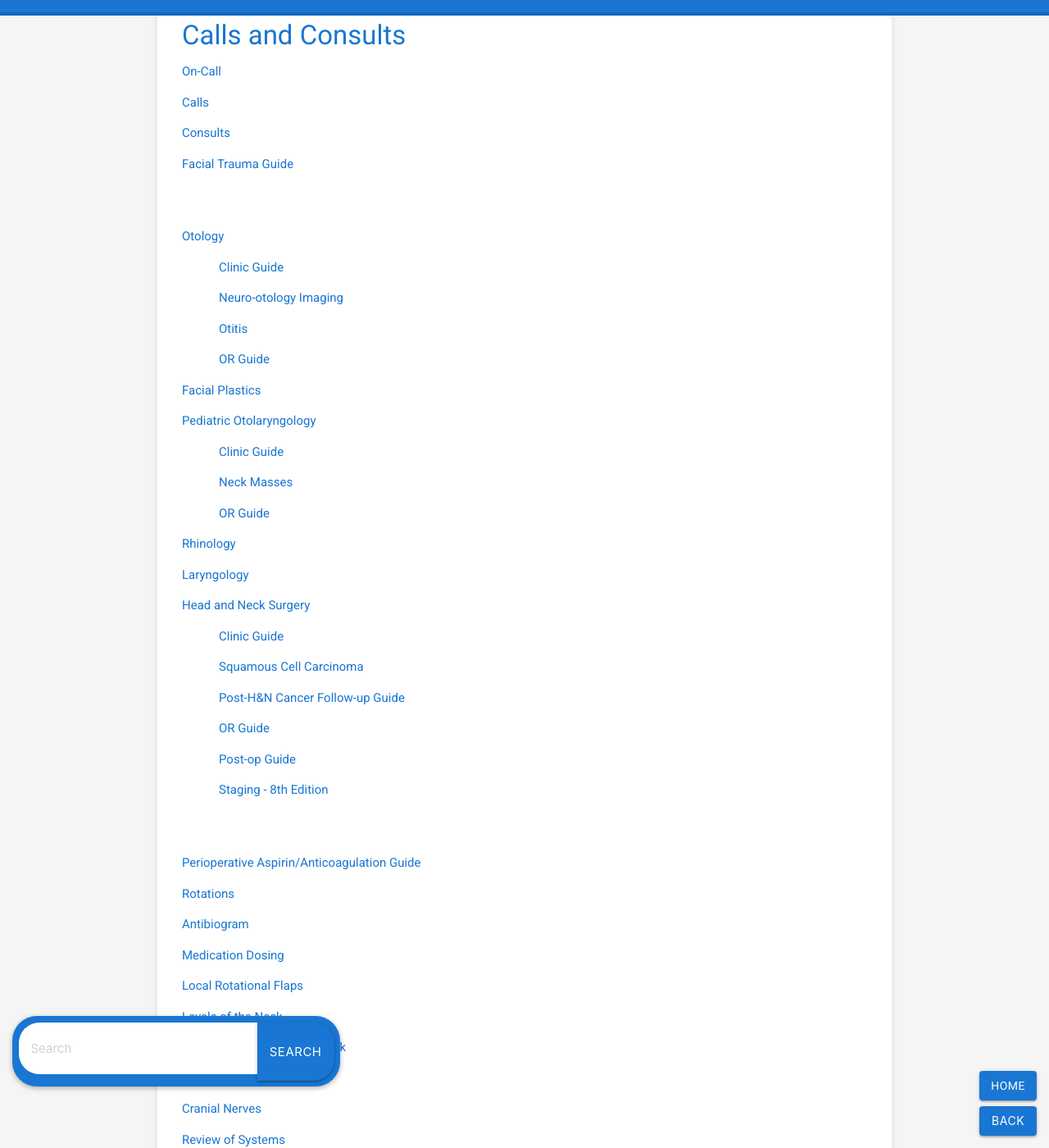
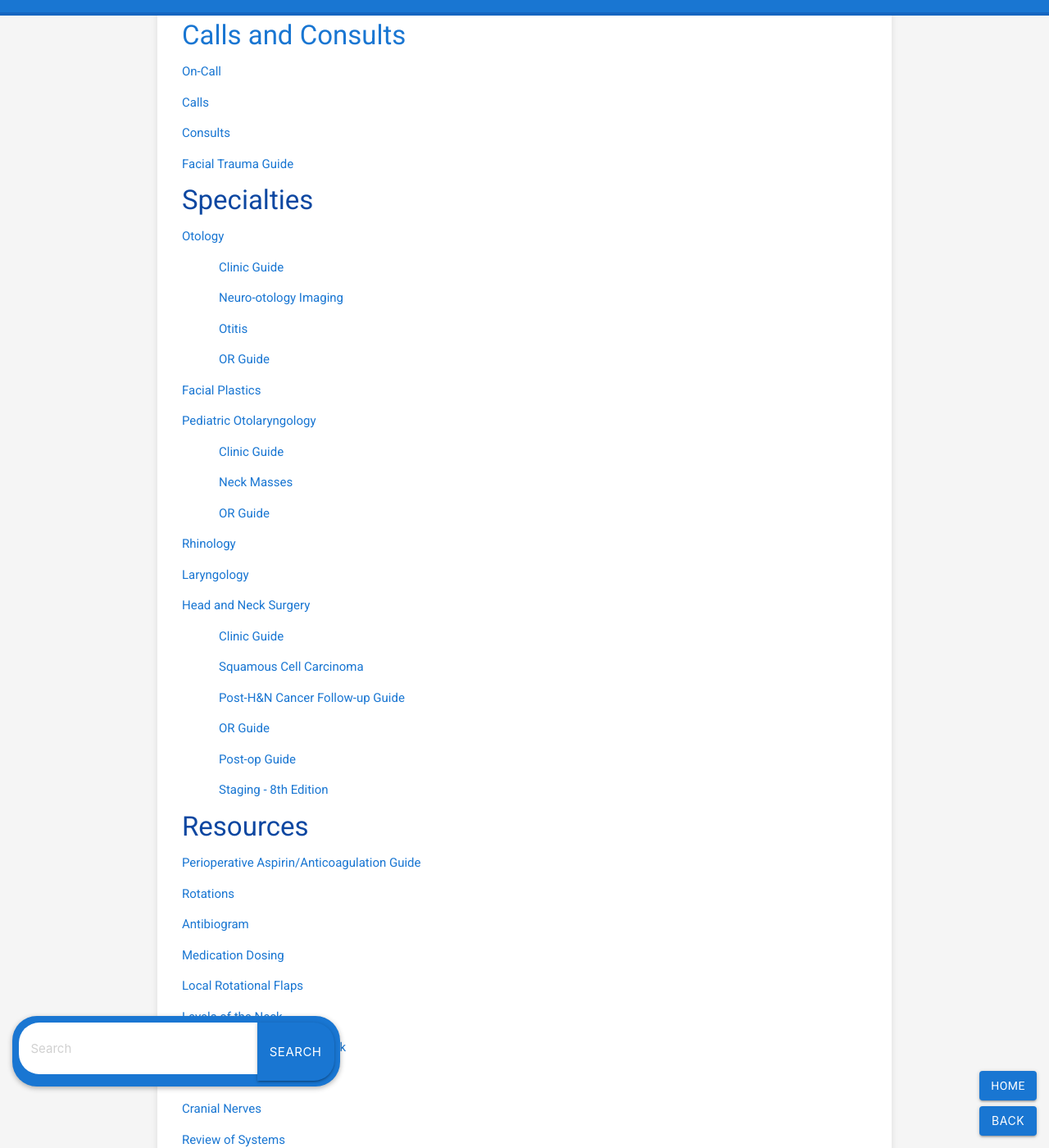
Before and after one commit to AlexanderHomer/.github.io, a Jekyll site: the page built from index.md, in a window 1280 px wide and 1400 px high, scrolled down 567 px. Shown: the whole window at 82% size. Built offline with Jekyll 4.4.1, drawn with Linux system fonts in a browser that asks for light colours; our own code applies the rules of GitHub Pages for plain Markdown files.

Commit message:
Ensure h1 headings are visible

```diff
--- a/css/style.css
+++ b/css/style.css
@@ -25,6 +25,10 @@ header {
 h1 {
   font-size: 2.2rem;
   margin: 0;
+  color: #0d47a1;
+}
+
+header h1 {
   color: #fff;
 }
 
```
